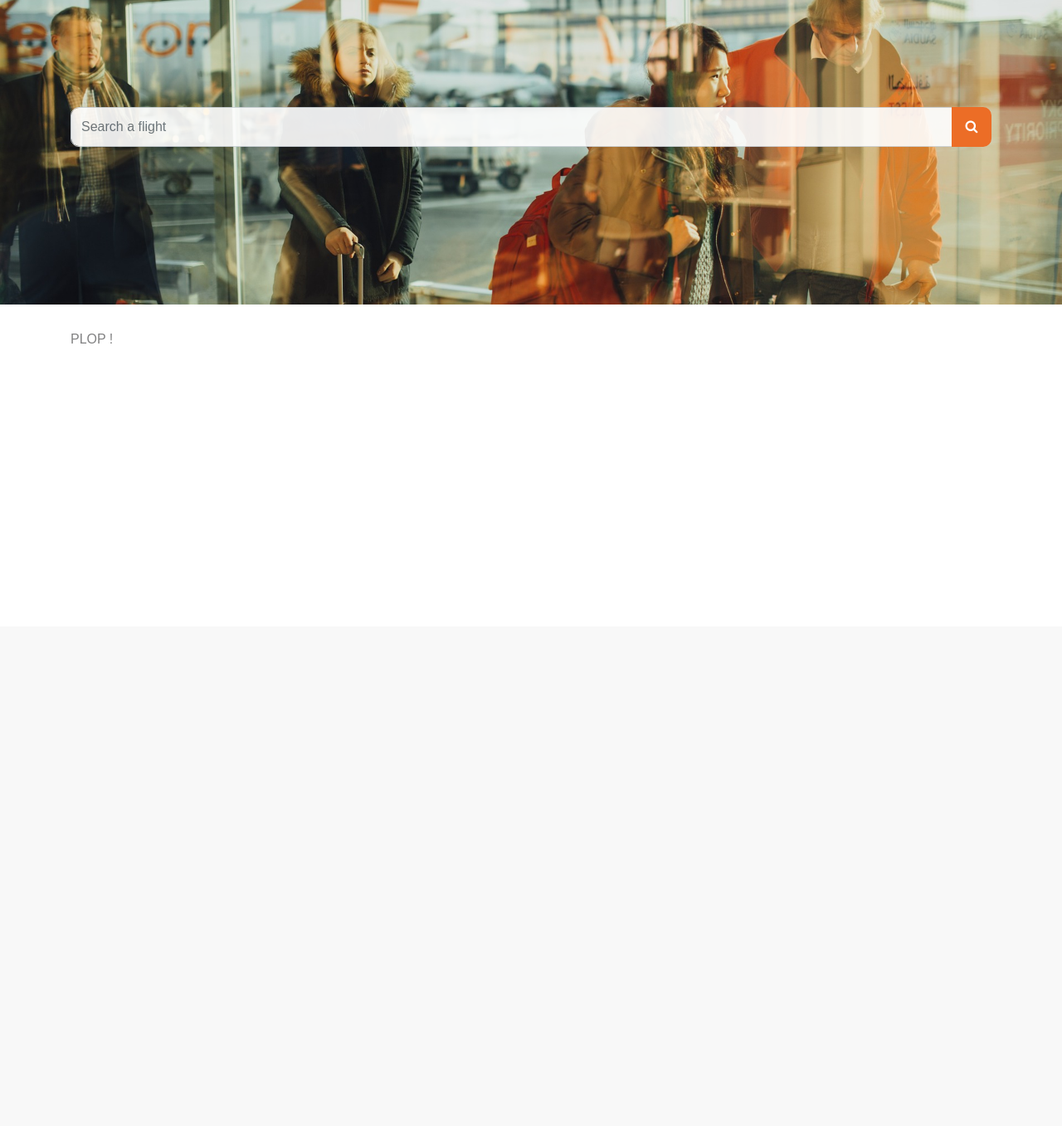
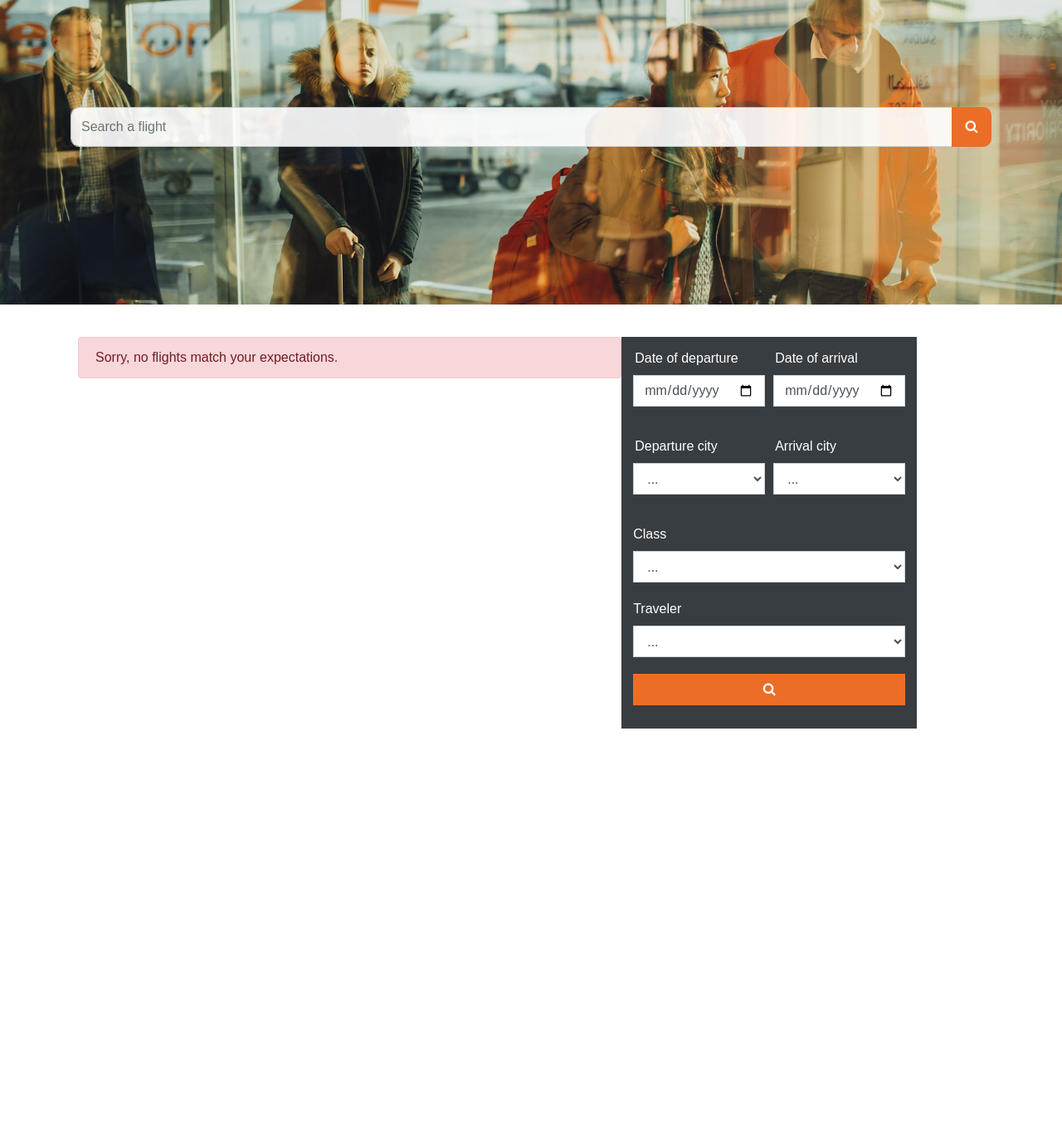
Before and after one commit to CrackjY/air-base, a PHP site: template templates/front/advanced_search.html.twig in a window 1280 px wide. Shown: the part 45-1402 px from the top of the page at 83% size. Before the commit the page ends 459 px from the top, so only its background shows below. Run offline with PHP 8.4, Linux system fonts and the light colour scheme; the template is opened without the code that fills it, so the values that code supplies are empty; some libraries are stand-ins or nearby versions.

Commit message:
advanced search

```diff
--- a/assets/css/form.css
+++ b/assets/css/form.css
@@ -50,9 +50,9 @@ input[type=checkbox].input-checkbox {
 /* Criteria */
 .form-criteria-- {
     background: #383d41;
-    height: 30em;
+    height: 29.5em;
     color: white;
-    padding: 10px;
+    padding: 14px;
 }
 .btn-criteria {
     background: #ec6d26;
--- a/assets/css/style.css
+++ b/assets/css/style.css
@@ -25,11 +25,6 @@ nav.front a {
     border: 1px solid rgba(0,0,0,.125);
     border-radius: 0;
 }
-.card-img-front {
-    width: 121px;
-    height: 117px;
-    float: left;
-}
 .card-body {
     padding: 0;
 }
@@ -37,6 +32,7 @@ nav.front a {
     position: relative;
     left: 14px;
     padding-right: 17px;
+    padding-top: 9px;
 }
 .btn-show-more-front {
     background: #ec6d26bd;
--- a/config/Routing.php
+++ b/config/Routing.php
@@ -19,6 +19,9 @@ class Routing extends Instance
                 // Front
                 case 'flights/search';
                     $this->frontController->searchAction();
+                    exit;
+                case 'flights/advanced-search';
+                    $this->frontController->advancedSearchAction();
                     exit;
 
                 // Security
--- a/templates/front/advanced_search.html.twig
+++ b/templates/front/advanced_search.html.twig
@@ -1,5 +1,27 @@
 {% extends 'layout.html.twig' %}
 
 {% block content %}
-    PLOP !
+    <div class="cards-xysn">
+        <div class="block-front-flight">
+            {% for flight in criteria %}
+                <div class="row-card">
+                    <div class="card w-75 flight-card mb-4">
+                        <div class="card-body">
+                            <h5 class="card-title">{{ flight.name }}</h5>
+                            <p class="card-text">{{ flight.departure_city }}<img class="airplane-icon" src="assets/imgs/vol_icon.png"> {{ flight.arrival_city }}</p>
+                            <p class="card-text float-left mr-5">Departure : {{ flight.date_of_departure }}</p>
+                            <p class="card-text float-left mr-5">Arrival : {{ flight.date_of_arrival }}</p>
+                            <p class="card-text float-right">Post the {{ flight.date | date }}</p>
+                            <a href="#" class="btn btn-show-more">Show more...</a>
+                        </div>
+                    </div>
+                </div>
+            {% else %}
+                <div class="alert alert-danger">Sorry, no flights match your expectations.</div>
+            {% endfor %}
+        </div>
+        <div class="form-criteria--">
+            {% include 'front/includes/form_criteria.html.twig' %}
+        </div>
+    </div>
 {% endblock content %}
--- a/templates/front/home.html.twig
+++ b/templates/front/home.html.twig
@@ -8,10 +8,11 @@
                 <div class="row-card">
                     <div class="card w-75 flight-card mb-4">
                         <div class="card-body">
-                            <img class="card-img-front" src="assets/imgs/random-ban-1" />
                             <div class="sub-card-p">
                                 <h5 class="card-title">{{ flight.name }}</h5>
                                 <p class="card-text">{{ flight.departure_city }}<img class="airplane-icon" src="assets/imgs/vol_icon.png"> {{ flight.arrival_city }}</p>
+                                <p class="card-text float-left mr-5 text-dark">Departure : {{ flight.date_of_departure }}</p>
+                                <p class="card-text float-left mr-5 text-dark">Arrival : {{ flight.date_of_arrival }}</p>
                                 <p class="card-text float-left mr-5">Post the {{ flight.date | date }}</p>
                                 <button class="btn-show-more-front"><i class="fa fa-chevron-right" aria-hidden="true"></i></button>
                             </div>
--- a/templates/front/includes/form_criteria.html.twig
+++ b/templates/front/includes/form_criteria.html.twig
@@ -1,16 +1,16 @@
-<form>
-    <div class="form-group">
+<form method="POST" action="/air-base/?page=flights/advanced-search">
+    {#<div class="form-group">
         <label for="flightName">Name of flight</label>
         <input type="text" class="form-control" id="flightName" placeholder="Name of flight">
-    </div>
+    </div>#}
     <div class="form-row">
         <div class="form-group col-md-6">
             <label for="DateOfDeparture">Date of departure</label>
-            <input type="date" id="DateOfDeparture" class="form-control" />
+            <input type="date" id="DateOfDeparture" name="searchByDateOfDeparture" class="form-control" />
         </div>
         <div class="form-group col-md-6">
             <label for="DateOfArrival">Date of arrival</label>
-            <input type="date" id="DateOfArrival" class="form-control" />
+            <input type="date" id="DateOfArrival" name="searchByDateOfarrival" class="form-control" />
         </div>
     </div>
     <div class="form-row">
@@ -18,23 +18,38 @@
             <label for="DepartureCity">Departure city</label>
             <select class="form-control" id="DepartureCity" name="searchByDepartureCity" placeholder="Departure city">
                 <option>...</option>
+                {% for departureCity in cities %}
+                    <option>{{ departureCity.name }}</option>
+                {% endfor %}
             </select>
         </div>
         <div class="form-group col-md-6">
             <label for="arrivalCity">Arrival city</label>
             <select class="form-control" id="arrivalCity" name="searchByarrivalCity" placeholder="Arrival city">
                 <option>...</option>
+                {% for arrivalCity in cities %}
+                    <option>{{ arrivalCity.name }}</option>
+                {% endfor %}
             </select>
         </div>
     </div>
     <div class="form-group">
-        <label for="traveler">Traveler</label>
-        <select class="form-control" id="traveler" name="searchByClass" placeholder="Traveler">
+        <label for="searchByClass">Class</label>
+        <select class="form-control" id="searchByClass" name="searchByClass" placeholder="Class">
             <option>...</option>
             <option>economic</option>
             <option>business</option>
             <option>first</option>
         </select>
     </div>
+    <div class="form-group">
+        <label for="traveler">Traveler</label>
+        <select class="form-control" id="traveler" name="searchByTraveler" placeholder="Traveler">
+            <option>...</option>
+            <option>adult</option>
+            <option>children</option>
+            <option>baby</option>
+        </select>
+    </div>
     <button class="btn btn-block btn-criteria" type="submit"><i class='fa fa-search'></i></button>
 </form>
--- a/templates/front/search_result.html.twig
+++ b/templates/front/search_result.html.twig
@@ -8,6 +8,8 @@
                     <div class="card-body">
                         <h5 class="card-title">{{ flight.name }}</h5>
                         <p class="card-text">{{ flight.departure_city }}<img class="airplane-icon" src="assets/imgs/vol_icon.png"> {{ flight.arrival_city }}</p>
+                        <p class="card-text float-left mr-5">Departure : {{ flight.date_of_departure }}</p>
+                        <p class="card-text float-left mr-5">Arrival : {{ flight.date_of_arrival }}</p>
                         <p class="card-text float-right">Post the {{ flight.date | date }}</p>
                         <a href="#" class="btn btn-show-more">Show more...</a>
                     </div>
```
Also changed, not shown: data/db.sql (+36 -0 lines), src/Controller/Front/FrontController.php (+15 -0 lines), src/Model/FlightModel.php (+43 -0 lines).
